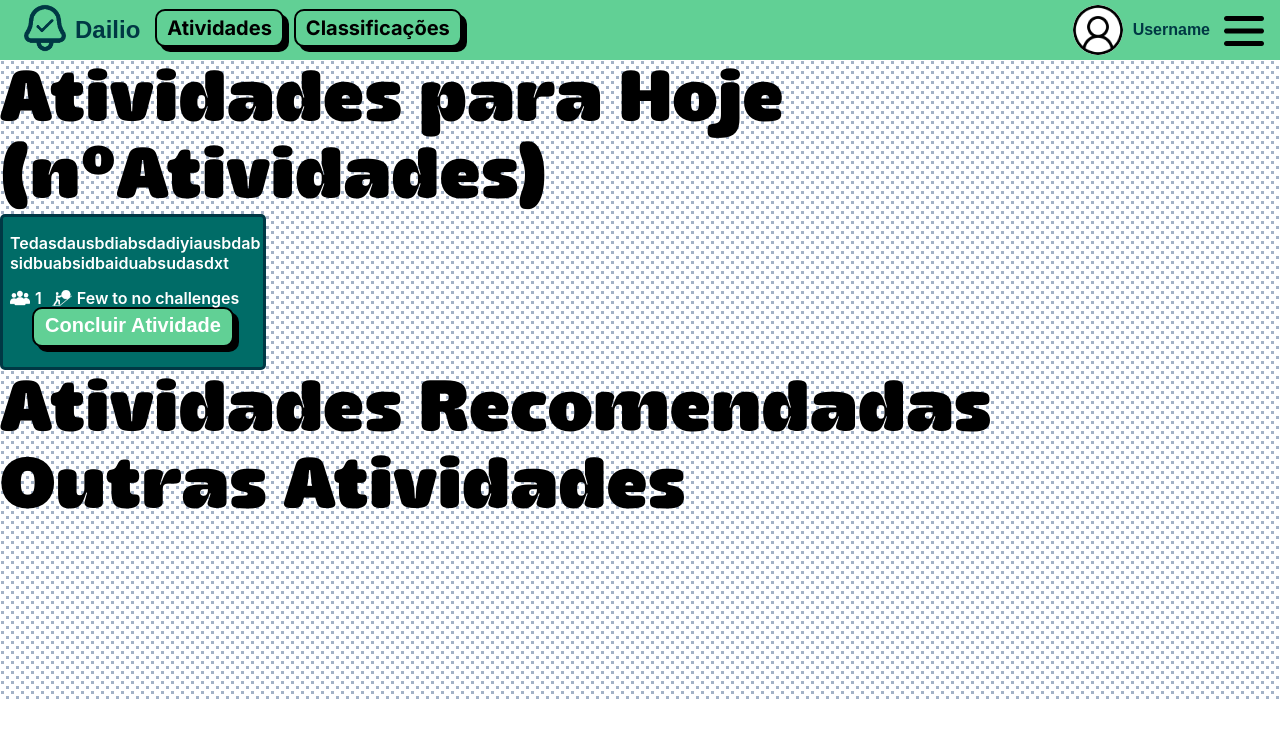
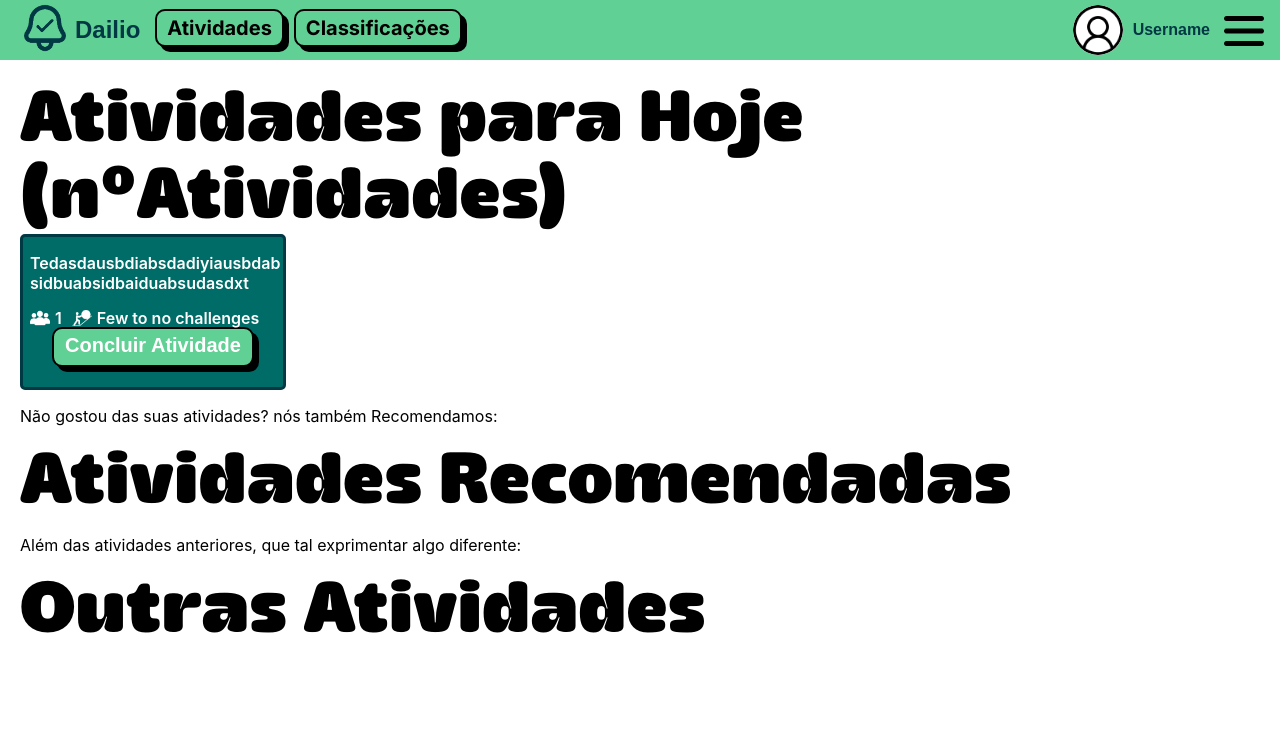
Before and after one commit to Marcio-Lima123/projeto-react-grupo1, a React (Create React App) app: page /login in a window 1280 px wide. Shown: the top 738 px of the page. Built offline with nearby package versions, Linux system fonts and the light colour scheme; a web font is replaced by a local one.

Commit message:
adicionei um pouco a homepage

```diff
--- a/src/pages/homePage.js
+++ b/src/pages/homePage.js
@@ -32,12 +32,14 @@ export function Home() {
                 </div>
             </div >
             <div >
+                <p>Não gostou das suas atividades? nós também Recomendamos:</p>
                 <h1 class="titulos-grandes">Atividades Recomendadas</h1>
                 <div>
 
                 </div>
             </div >
             <div >
+                <p>Além das atividades anteriores, que tal exprimentar algo diferente:</p>
                 <h1 class="titulos-grandes">Outras Atividades</h1>
                 <div>
 
--- a/src/styles/homepage.css
+++ b/src/styles/homepage.css
@@ -98,7 +98,7 @@
     font-weight:normal;
 }
 
-.content_container {
+/* .content_container {
     margin: 0 !important;
   width: 100%;
   height: 100%;
@@ -106,7 +106,7 @@
     radial-gradient(circle at 75% 75%, #a3b1c6 15%, transparent 15%);
   background-size: 10px 10px;
   background-color: #ffffff;
-}
+} */
 
 h1{
     margin: 0;
```
